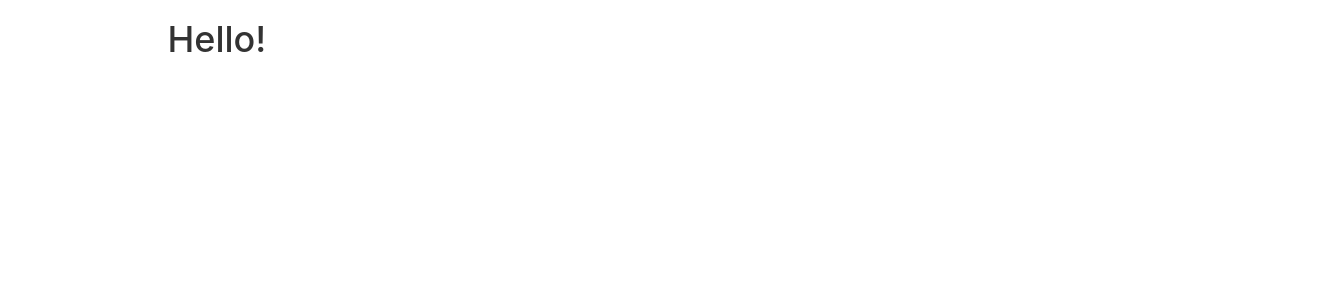
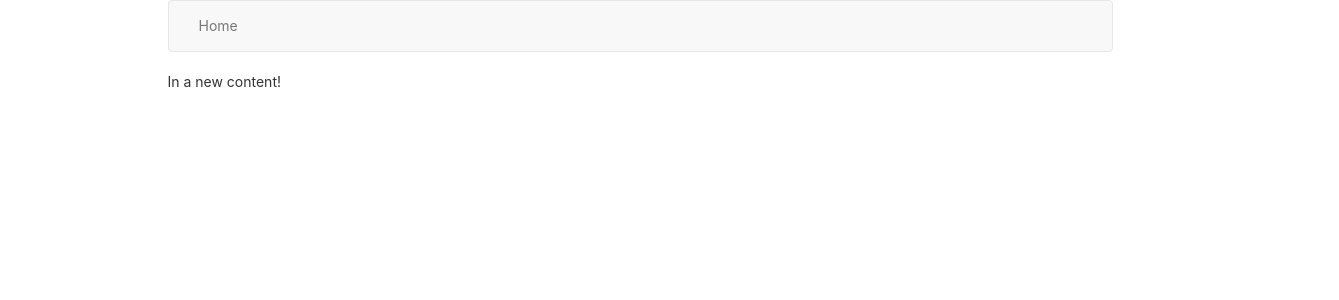
Before and after one commit to taruncx101/reactjs-basic, a React (Create React App) app: page / in a window 1280 px wide. Shown: the top 300 px of the page, 1339 px wide, since content can reach past the window. Built offline with nearby package versions, Linux system fonts and the light colour scheme.

Commit message:
creating multiple components

```diff
--- a/src/App.js
+++ b/src/App.js
@@ -1,5 +1,8 @@
 import React from "react";
 import './App.css';
+
+import { Header } from './components/Header';
+import { Home } from './components/Home';
 
 class App extends React.Component{
   render() {
@@ -7,7 +10,10 @@
       <div className="container">
         <div className="row">
           <div className="col-xs-10 col-xs-offset-1">
-            <h1>Hello!</h1>
+            <Header />
+          </div>
+          <div className="col-xs-10 col-xs-offset-1">
+            <Home />
           </div>
         </div>
       </div>
--- /dev/null
+++ b/src/components/Header.js
@@ -0,0 +1,17 @@
+import React from "react";
+
+export class Header extends React.Component {
+    render() {
+        return(
+            <nav className="navbar navbar-default">
+                <div className="container">
+                    <div className="navbar-header">
+                        <ul className="nav navbar-nav">
+                            <li><a href="javascript:;"> Home </a></li>
+                        </ul>
+                    </div>
+                </div>
+            </nav >
+        );
+    }
+}
--- /dev/null
+++ b/src/components/Home.js
@@ -0,0 +1,11 @@
+import React from "react";
+
+export class Home extends React.Component {
+  render() {
+      return (
+          <div>
+              <p> In a new content!</p>
+        </div>
+    );
+  }
+}
```
Also changed, not shown: 1 other file (tests, documents, lock files or other folders).
